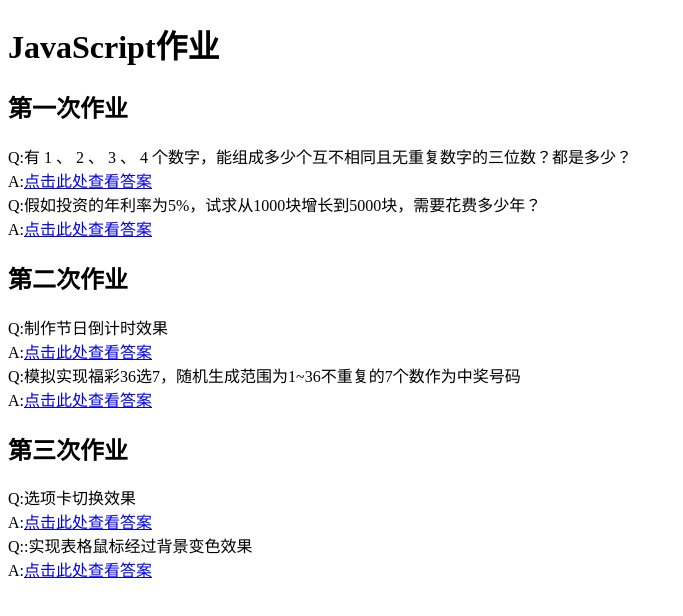
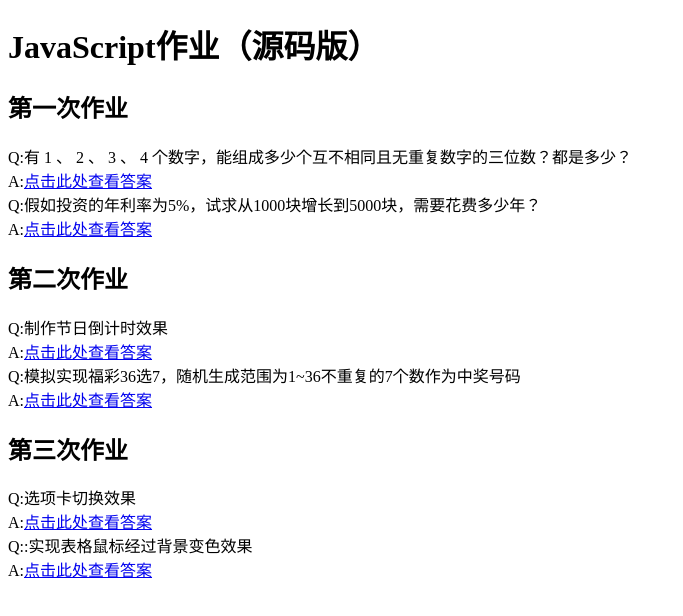
Before and after one commit to RHinvacation/javascript_v_ym, a plain HTML site: page index.html in a window 1280 px wide. Shown: the whole page, without its empty margins (0-683 px from the left). Drawn offline with Linux system fonts and the light colour scheme.

Commit message:
Update index.html

```diff
--- a/index.html
+++ b/index.html
@@ -5,7 +5,7 @@
 		<title>JavaScript作业</title>
 	</head>
 	<body>
-		<h1>JavaScript作业</h1>
+		<h1>JavaScript作业（源码版）</h1>
 		<main>
 			<div class="homework">
 				<h2>第一次作业</h2>
```
